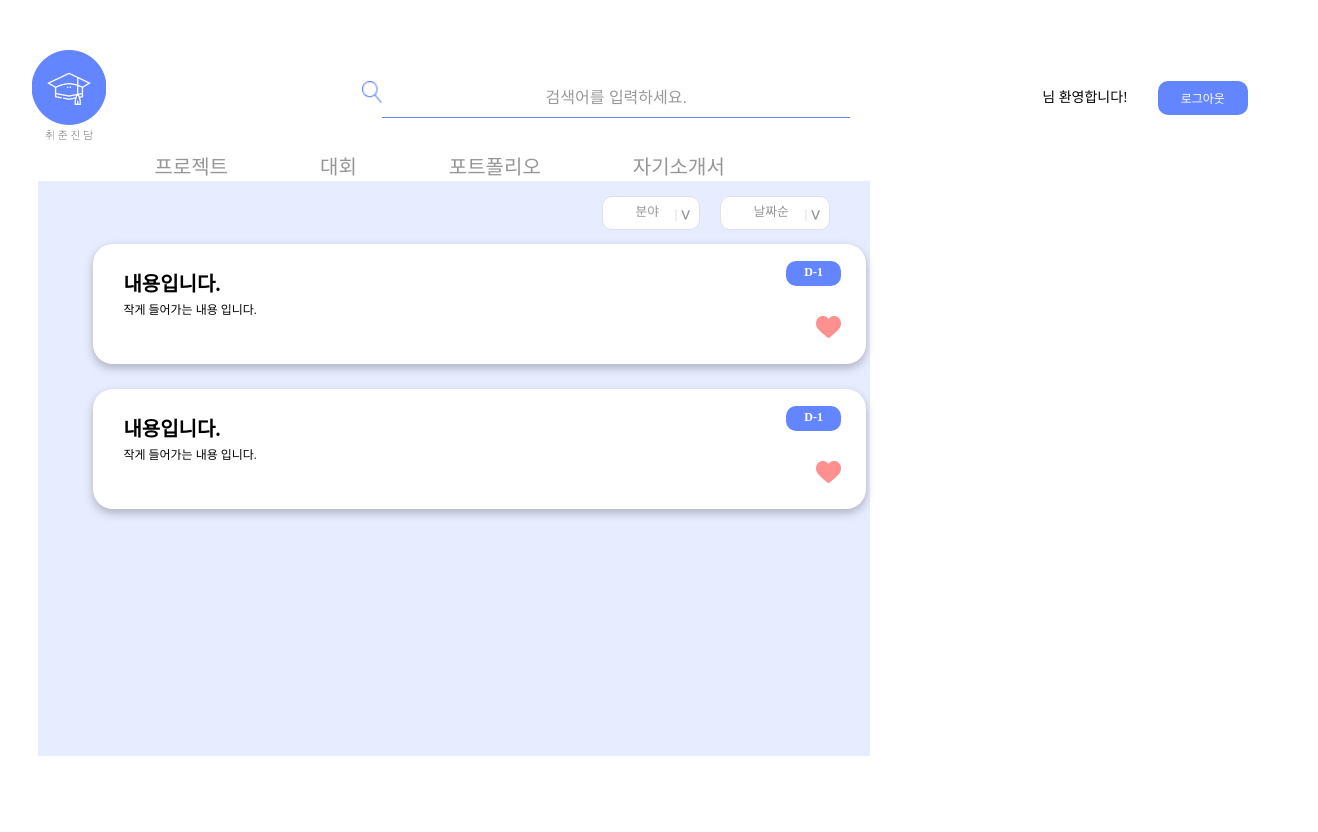
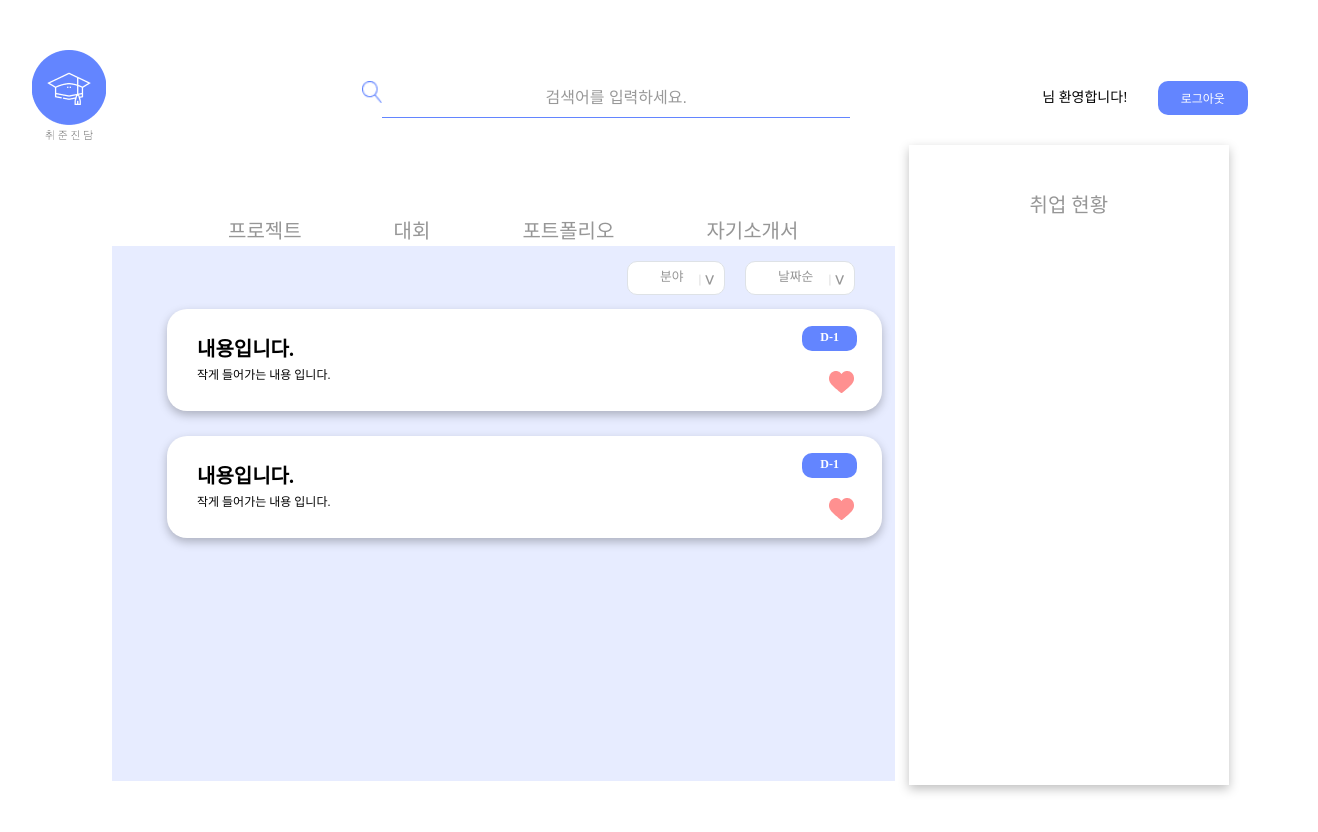
Before and after one commit to 2020Hackathon/Front, a React (Create React App) app in the folder front/: page /Home in a window 1280 px wide. Shown: the top 832 px of the page, 1318 px wide, since content can reach past the window. Before the commit the page ends 800 px from the top, so only its background shows below. Built offline with nearby package versions, Linux system fonts and the light colour scheme.

Commit message:
[FIX] Home Style
[FIX] - Home layout styling

```diff
--- a/front/src/components/Home/Chart/Chart.js
+++ b/front/src/components/Home/Chart/Chart.js
@@ -1,8 +1,15 @@
 import React from 'react';
+
+import classNames from 'classnames/bind';
+import style from './Chart.scss';
+
+const cx = classNames.bind(style);
 
 const Chart = () => {
     return(
-        <></>
+        <div className={cx('Chart')}>
+            <div className={cx('Chart__title')}>취업 현황</div>
+        </div>
     )
 }
 
--- a/front/src/components/Home/Chart/Chart.scss
+++ b/front/src/components/Home/Chart/Chart.scss
@@ -1,2 +1,13 @@
-@import 'style/color/color.scss';
-@import 'style/typography/typography.scss';
+@import '../../../style/color/color.scss';
+@import '../../../style/typography/typography.scss';
+
+.Chart {
+  box-shadow: 0px 4px 10px rgba(0, 0, 0, 0.25);
+  width: 100%;
+  height: 80vh;
+  &__title {
+    font-size: 20px;
+    padding-top: 50px;
+    color: $darkGray;
+  }
+}
--- a/front/src/components/Home/Home.scss
+++ b/front/src/components/Home/Home.scss
@@ -9,8 +9,17 @@
     justify-content: center;
     text-align: center;
     &-itemList {
+      width: 60vw;
+      height: 100%;
       position: relative;
-      left: 3%;
+      left: 7rem;
+      margin-top: 5%;
+    }
+    &-chart {
+      width: 25vw;
+      position: relative;
+      left: 71%;
+      top: -82vh;
     }
   }
 }
--- a/front/src/components/Home/ItemList/ItemList.js
+++ b/front/src/components/Home/ItemList/ItemList.js
@@ -35,10 +35,22 @@ const ItemList = () => {
     return(
         <div className={cx('ItemList')}>
             <div className={cx('ItemList__Category')}>
-                <button className={cx('ItemList__Category-button')}>프로젝트</button>
-                <button className={cx('ItemList__Category-button')}>대회</button>
-                <button className={cx('ItemList__Category-button')}>포트폴리오</button>
-                <button className={cx('ItemList__Category-button')}>자기소개서</button>
+                <button className={cx('ItemList__Category-button')}>
+                    프로젝트
+                    <div className={cx('ItemList__Category-button-box')}/>
+                    </button>
+                <button className={cx('ItemList__Category-button')}>
+                    대회
+                    <div className={cx('ItemList__Category-button-box')}/>
+                    </button>
+                <button className={cx('ItemList__Category-button')}>
+                    포트폴리오
+                    <div className={cx('ItemList__Category-button-box')}/>
+                    </button>
+                <button className={cx('ItemList__Category-button')}>
+                    자기소개서
+                    <div className={cx('ItemList__Category-button-box')}/>
+                    </button>
             </div>
             <div className={cx('ItemList__List')}>
                 <div className={cx('ItemList__List-selectBox')}>
--- a/front/src/components/Home/ItemList/ItemList.scss
+++ b/front/src/components/Home/ItemList/ItemList.scss
@@ -5,6 +5,7 @@
   &__Category {
     text-align: left;
     margin-left: 30px;
+    height: 12px;
     &-button {
       background-color: transparent;
       color: $darkGray;
@@ -16,15 +17,22 @@
       &:hover {
         color: $main;
         font-weight: bold;
+        .ItemList__Category-button-box {
+          background-color: $main;
+          height: 5px;
+          border-radius: 20px;
+        }
       }
     }
   }
 
   &__List {
     background-color: $backGround;
-    width: 65vw;
-    height: 70vh;
+    width: 100%;
+    height: 65vh;
     padding-top: 15px;
+    padding-left: 15px;
+    margin: 20px 0px 20px 0px;
     &-selectBox {
       text-align: right;
       margin-right: 40px;
@@ -33,14 +41,17 @@
       }
     }
     &-item {
+      cursor: pointer;
       background-color: white;
       width: 90%;
-      height: 60px;
       border-radius: 20px;
       box-shadow: 0px 4px 10px rgba(0, 0, 0, 0.25);
       padding: 30px;
       margin-bottom: 25px;
-      margin-left: 15px;
+      transition: 0.3s;
+      &:hover {
+        background-color: rgba($color: white, $alpha: 0.5);
+      }
       &-title {
         // font-family: $APPLE_GOTHIC_EXTRABOLD !important;
         text-align: left;
@@ -69,7 +80,8 @@
       &-heart {
         float: right;
         position: relative;
-        left: 60px;
+        left: 57px;
+        bottom: 10px;
       }
     }
   }
--- a/front/src/index.scss
+++ b/front/src/index.scss
@@ -2,6 +2,7 @@
 @import 'style/typography/typography.scss';
 
 body {
+  overflow: hidden;
   margin: 0;
   padding: 0;
   font-family: $APPLE_GOTHIC_MIDEUM;
```
Also changed, not shown: 1 other file (tests, documents, lock files or other folders).
